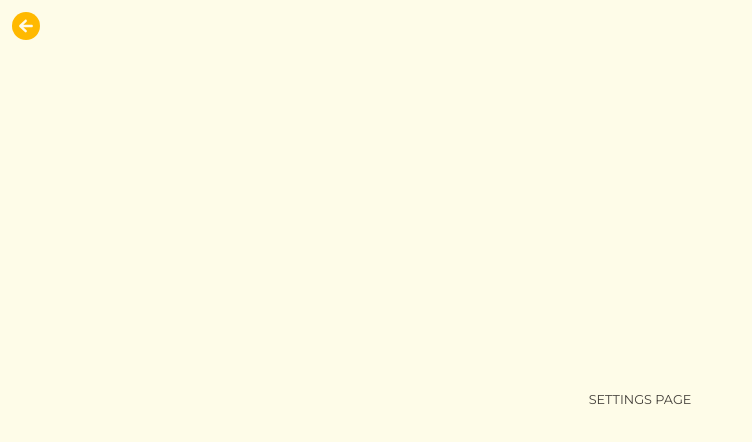
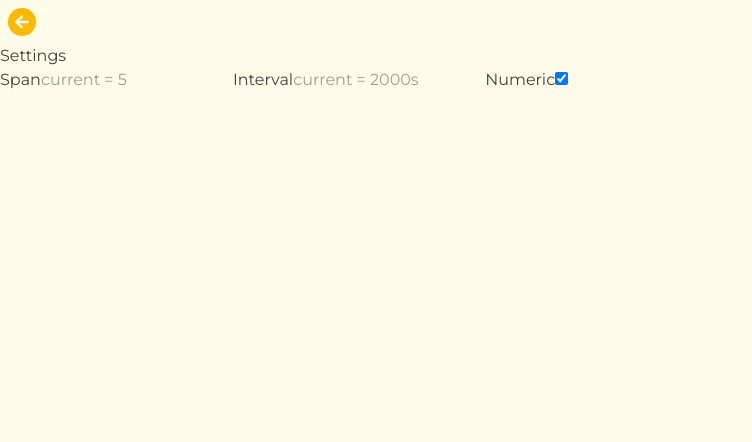
Before and after one commit to Filippo-Dembech/Spanflex, a React (Vite) app: page / in a window 1280 px wide. Both pictures are taken after a click on the button "Settings". Shown: the top 442 px of the page, without its empty margins (0-752 px from the left). Built offline with nearby package versions, Linux system fonts and the light colour scheme; a web font is replaced by a local one.

Commit message:
pages: PageLayout

```diff
--- a/src/context/PageContext.jsx
+++ b/src/context/PageContext.jsx
@@ -5,11 +5,23 @@ const PageTurnerContext = createContext();
 
 function PageTurnerProvider({children}) {
     const [ currentPage, setCurrentPage ] = useState(pages.homepage);
+    const [ previousPages, setPreviousPages ] = useState([]);
+
+    function setPage(page) {
+        setPreviousPages(curr => [ ...curr, currentPage]);
+        setCurrentPage(page);
+    }
+
+    function goBack() {
+        if (!previousPages.length) return
+        setCurrentPage(previousPages.pop());
+    }
 
     return (
         <PageTurnerContext.Provider value={{
             currentPage,
-            setCurrentPage,
+            setPage,
+            goBack
         }}>
             {children}
         </PageTurnerContext.Provider>
--- a/src/context/UserParametersContext.jsx
+++ b/src/context/UserParametersContext.jsx
@@ -25,7 +25,7 @@ function UserParametersProvider({ children }) {
 
 function useUserParameters() {
     const context = useContext(UserParametersContext);
-    if (context === "undefined") throw new Error("useUserParameters() is used outside UserParametersContext");
+    if (context === undefined) throw new Error("useUserParameters() is used outside UserParametersContext");
     return context;
 }
 
--- a/src/index.css
+++ b/src/index.css
@@ -8,13 +8,13 @@
 
 @layer base {
   body {
-    @apply font-montserrat text-[0.8rem] text-stone-700;
+    @apply font-montserrat  text-stone-700;
   }
 }
 
 @layer components {
   .page {
-    @apply relative flex h-screen flex-col items-center justify-center bg-yellow-50 z-0;
+    @apply relative h-screen bg-yellow-50 z-0;
   }
 
 }
--- a/src/main.jsx
+++ b/src/main.jsx
@@ -3,11 +3,14 @@ import { createRoot } from 'react-dom/client'
 import './index.css'
 import { PageTurnerProvider } from './context/PageContext'
 import App from './App.jsx'
+import { UserParametersProvider } from './context/UserParametersContext.jsx'
 
 createRoot(document.getElementById('root')).render(
   <StrictMode>
     <PageTurnerProvider>
-      <App />
+      <UserParametersProvider>
+        <App />
+      </UserParametersProvider>
     </PageTurnerProvider>
   </StrictMode>,
 )
--- a/src/pages/Homepage.jsx
+++ b/src/pages/Homepage.jsx
@@ -4,24 +4,25 @@ import { IoSchool } from "react-icons/io5";
 import { IoSettingsSharp } from "react-icons/io5";
 import { usePageTurner } from "../context/PageContext";
 import { pages } from "./pages";
+import PageLayout from "./PageLayout";
 
 export default function Homepage() {
-  const { setCurrentPage } = usePageTurner();
+  const { setPage } = usePageTurner();
 
   return (
-    <div className="page overflow-hidden">
-      <img
-        src="/src/assets/brain.svg"
-        className="absolute z-[-1] block w-[600px] max-w-[1000px] opacity-7 sm:w-[70vw]"
-      />
+    <PageLayout className="flex flex-col items-center justify-center" sideElement={
       <Button
-        onClick={() => setCurrentPage(pages.settingsPage)}
+        onClick={() => setPage(pages.settingsPage)}
         invertColors
-        className="absolute top-4 right-4"
         icon={<IoSettingsSharp />}
       >
         Settings
       </Button>
+    }>
+      <img
+        src="/src/assets/brain.svg"
+        className="absolute top-[50%] -translate-y-1/2 z-[-1] block w-[500px] max-w-[1000px] opacity-7 sm:w-[70vw]"
+      />
       <h1 className="main-header font-playfair mb-2 text-[clamp(4rem,10vw+1rem,6rem)] font-bold">
         SpanFlex
       </h1>
@@ -45,6 +46,6 @@ export default function Homepage() {
           Quick Start
         </Button>
       </div>
-    </div>
+    </PageLayout>
   );
 }
--- /dev/null
+++ b/src/pages/PageLayout.jsx
@@ -0,0 +1,27 @@
+import { IoMdArrowRoundBack } from "react-icons/io";
+import { usePageTurner } from "../context/PageContext";
+
+export default function PageLayout({ children, gobackButton, sideElement, className }) {
+  const { goBack } = usePageTurner();
+
+  return (
+    <div className="page flex flex-col overflow-hidden">
+      <header className="flex relative p-2">
+        {gobackButton && (
+          <button
+            onClick={goBack}
+            className="rounded-full bg-amber-400 p-1 text-xl text-amber-50 duration-200 hover:bg-amber-500"
+          >
+            <IoMdArrowRoundBack />
+          </button>
+        )}
+        <span className="ml-auto">
+          {sideElement}
+        </span>
+      </header>
+      <div className={`flex-grow ${className}`}>
+        {children}
+      </div>
+    </div>
+  );
+}
--- a/src/pages/SettingsPage.jsx
+++ b/src/pages/SettingsPage.jsx
@@ -1,14 +1,37 @@
-import { IoMdArrowRoundBack } from "react-icons/io";
-import { usePageTurner } from "../context/PageContext"
-import { pages } from "./pages";
+import { useUserParameters } from "../context/UserParametersContext";
+import PageLayout from "./PageLayout";
 
 export default function SettingsPage() {
+  const { span, setSpan, showSpeed, setShowSpeed, isNumeric, setIsNumeric } =
+    useUserParameters();
 
-    const { setCurrentPage } = usePageTurner();
-    return (
-        <div className="page">
-            <button onClick={() => setCurrentPage(pages.homepage)} className="absolute top-3 left-3 text-xl bg-amber-400 text-amber-50 p-1 rounded-full hover:bg-amber-500 duration-200"><IoMdArrowRoundBack /></button>
-            SETTINGS PAGE
-        </div>
-    )
+  return (
+    <PageLayout gobackButton>
+      <h2>Settings</h2>
+      <label htmlFor="span">Span</label>
+      <input
+        onChange={(e) => setSpan(Number(e.target.value))}
+        type="number"
+        placeholder={`current = ${span}`}
+        name="span"
+        id="span"
+      />
+      <label htmlFor="interval">Interval</label>
+      <input
+        onChange={(e) => setShowSpeed(Number(e.target.value))}
+        type="number"
+        placeholder={`current = ${showSpeed}s`}
+        name="interval"
+        id="interval"
+      />
+      <label htmlFor="numeric">Numeric</label>
+      <input
+        onClick={(e) => setIsNumeric(e.target.checked)}
+        type="checkbox"
+        checked={isNumeric}
+        name="numeric"
+        id="numeric"
+      />
+    </PageLayout>
+  );
 }
--- a/src/pages/pages.js
+++ b/src/pages/pages.js
@@ -1,4 +1,4 @@
 export const pages = {
-    homepage: 0,
-    settingsPage: 1,
+    homepage: "homepage",
+    settingsPage: "settingsPage",
 }
```
